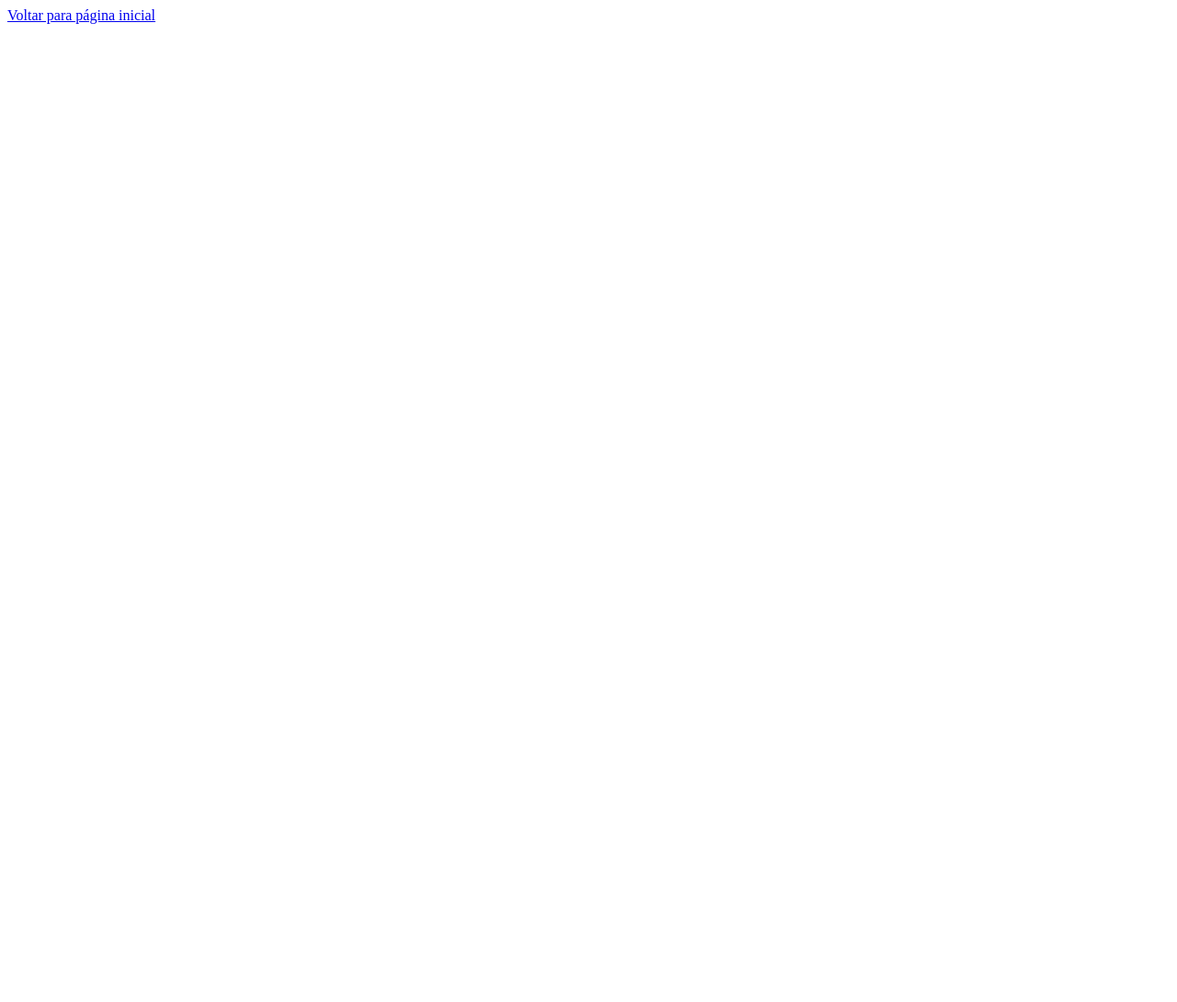
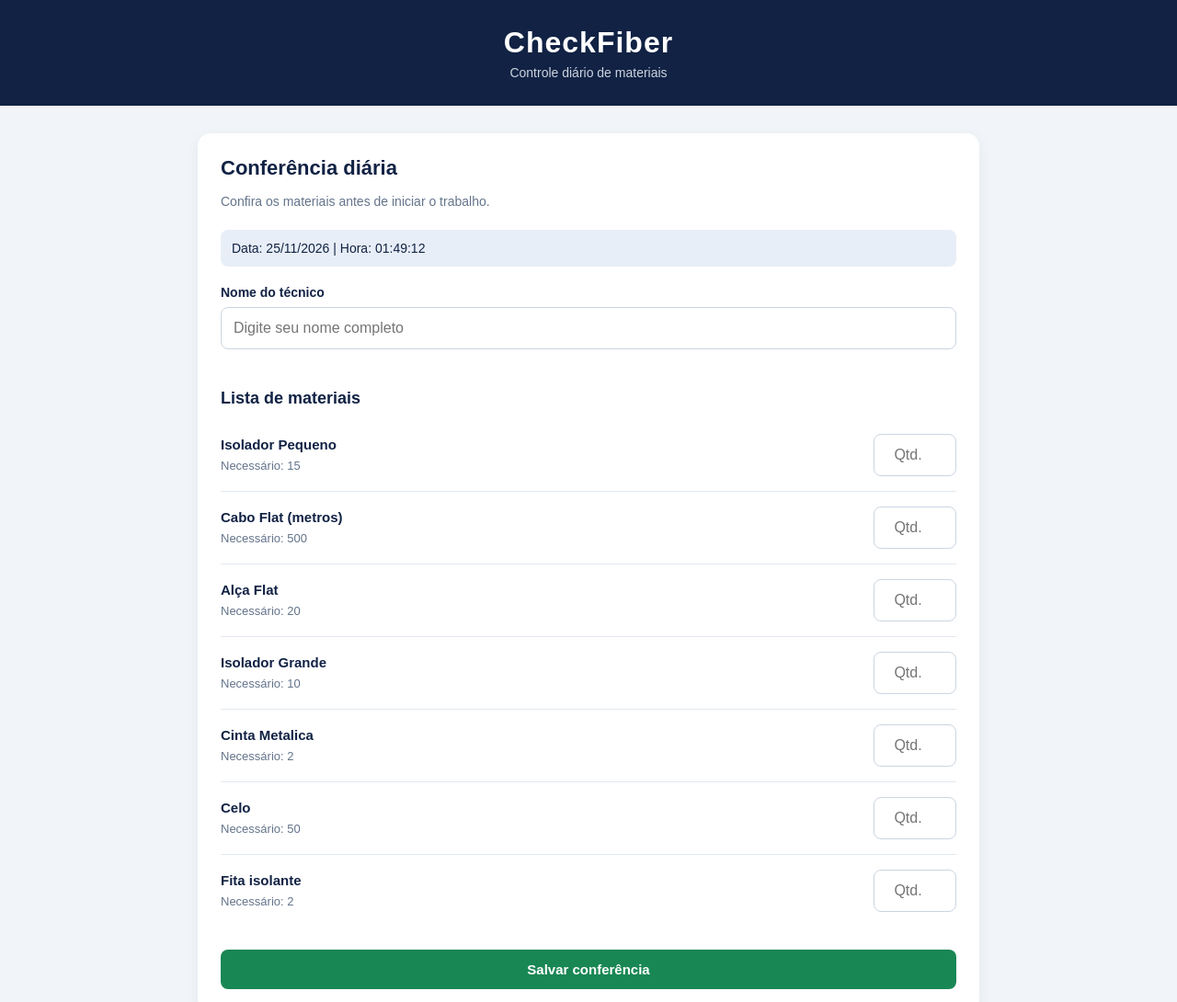
Before and after one commit to marcosboeira17-bit/checklist_materiais, a plain HTML site: page tecnico.html in a window 1280 px wide. Shown: the top 1090 px of the page at 92% size. Before the commit the page ends 800 px from the top, so only its background shows below. Drawn offline with Linux system fonts and the light colour scheme.

Commit message:
corrigido html do tecnico

```diff
--- a/tecnico.html
+++ b/tecnico.html
@@ -1,3 +1,64 @@
-<a class="link" href="index.html">
-    Voltar para página inicial
-</a>
+
+<!DOCTYPE html>
+<html lang="pt-BR">
+<head>
+    <meta charset="UTF-8">
+    <meta name="viewport" content="width=device-width, initial-scale=1.0">
+
+    <title>CheckFiber | Conferência</title>
+
+    <link rel="stylesheet" href="css/style.css">
+    <script src="js/script.js" defer></script>
+</head>
+<body>
+
+    <header>
+        <h1>CheckFiber</h1>
+        <p>Controle diário de materiais</p>
+    </header>
+
+    <main class="container">
+
+        <section class="card">
+
+            <h2>Conferência diária</h2>
+
+            <p class="subtitulo">
+                Confira os materiais antes de iniciar o trabalho.
+            </p>
+
+            <div class="data" id="dataAtual"></div>
+
+            <form id="formConferencia">
+
+                <label for="nomeTecnico">
+                    Nome do técnico
+                </label>
+
+                <input type="text"
+                       id="nomeTecnico"
+                       placeholder="Digite seu nome completo"
+                       required>
+
+                <h3>Lista de materiais</h3>
+
+                <div id="listaConferencia"></div>
+
+                <button type="submit" class="btn verde">
+                    Salvar conferência
+                </button>
+
+                <p id="mensagem"
+                   class="mensagem"
+                   role="status"></p>
+
+            </form>
+
+        </section>
+
+    </main>
+
+    <footer>CheckFiber © 2026</footer>
+
+</body>
+</html>
```
